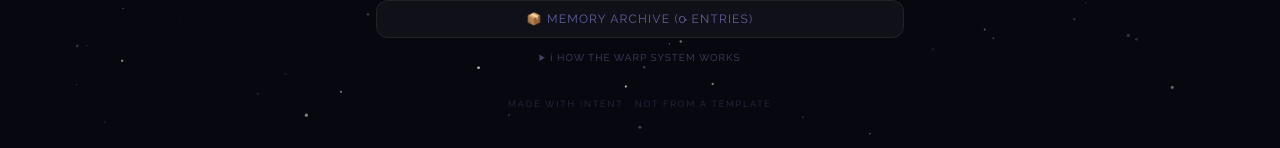
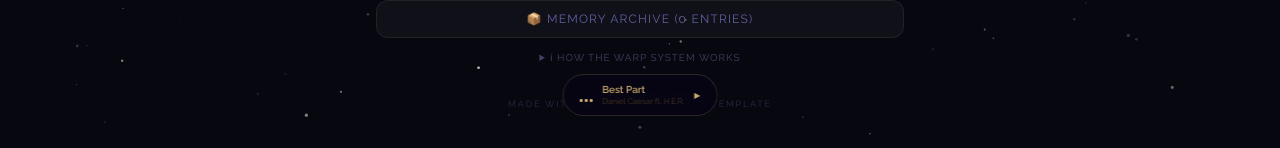
Before and after one commit to ammarsiregar-krdv/warp-anniversary, a Next.js app: page / in a window 1280 px wide. Shown: the part 664-812 px from the top of the page. Built offline with nearby package versions, Linux system fonts and the light colour scheme; no server answers; the database is empty.

Commit message:
feat: Add one month anniv final

```diff
--- a/src/app/page.tsx
+++ b/src/app/page.tsx
@@ -10,6 +10,7 @@ import PityBar             from "@/components/PityBar";
 import InventoryPanel      from "@/components/InventoryPanel";
 import SpecialOfferBanner  from "@/components/SpecialOfferBanner";
 import AnniversaryModal    from "@/components/AnniversaryModal";
+import MusicPlayer         from "@/components/MusicPlayer";
 import type { WarpItem }   from "@/lib/types";
 
 // ── Item pool — inline so no extra fetch needed ───────────────
@@ -22,6 +23,7 @@ export default function Home() {
   const [showInventory, setShowInventory] = useState(false);
   const [lastPull, setLastPull]     = useState<{ item: WarpItem; rarity: number } | null>(null);
   const [showAnniversary, setShowAnniversary] = useState(false);
+  const [musicAutoStart, setMusicAutoStart]   = useState(false);
 
   // Show anniversary modal on June 1st (once per device)
   useEffect(() => {
@@ -65,6 +67,7 @@ export default function Home() {
     if (!state || animating) return;
     localStorage.setItem("anniversary_claimed", "true");
     setShowAnniversary(false);
+    setMusicAutoStart(true);
     setAnimating(true);
     const { nextState, item } = claimAnniversaryGift(state, itemPool as any);
     await persist(nextState);
@@ -73,6 +76,7 @@ export default function Home() {
 
   function handleAnniversaryClose() {
     setShowAnniversary(false);
+    setMusicAutoStart(true);
   }
 
   async function handleClaimOffer() {
@@ -302,6 +306,9 @@ export default function Home() {
         )}
       </AnimatePresence>
 
+      {/* ── MUSIC PLAYER ── */}
+      <MusicPlayer autoStart={musicAutoStart} />
+
       {/* ── INVENTORY DRAWER ── */}
       <InventoryPanel
         open={showInventory}
--- /dev/null
+++ b/src/components/MusicPlayer.tsx
@@ -0,0 +1,180 @@
+"use client";
+import { useEffect, useRef, useState } from "react";
+import { motion, AnimatePresence } from "framer-motion";
+
+interface Props {
+  /** Set to true after the first confirmed user interaction (e.g. modal dismissed).
+   *  Browsers allow audio autoplay once a user gesture has occurred on the page. */
+  autoStart?: boolean;
+}
+
+const VIDEO_ID = "vBy7FaapGRo";
+const YT_ORIGIN = "https://www.youtube.com";
+
+export default function MusicPlayer({ autoStart = false }: Props) {
+  const iframeRef   = useRef<HTMLIFrameElement>(null);
+  const [playing, setPlaying]   = useState(false);
+  const [visible, setVisible]   = useState(false);
+  const [expanded, setExpanded] = useState(false);
+  const started = useRef(false);
+
+  // ── postMessage bridge to YouTube IFrame API ──────────────────
+  function ytCmd(func: string) {
+    iframeRef.current?.contentWindow?.postMessage(
+      JSON.stringify({ event: "command", func, args: "" }),
+      YT_ORIGIN
+    );
+  }
+
+  // ── Reveal the pill after 1.2s so it doesn't flash immediately ─
+  useEffect(() => {
+    const t = setTimeout(() => setVisible(true), 1200);
+    return () => clearTimeout(t);
+  }, []);
+
+  // ── Auto-start after first user gesture (e.g. modal dismissed) ─
+  useEffect(() => {
+    if (!autoStart || started.current) return;
+    started.current = true;
+    // Brief delay to let the iframe finish loading
+    const t = setTimeout(() => {
+      ytCmd("playVideo");
+      setPlaying(true);
+    }, 700);
+    return () => clearTimeout(t);
+  // eslint-disable-next-line react-hooks/exhaustive-deps
+  }, [autoStart]);
+
+  function toggle() {
+    if (playing) {
+      ytCmd("pauseVideo");
+      setPlaying(false);
+    } else {
+      ytCmd("playVideo");
+      setPlaying(true);
+    }
+    // mark started so autoStart effect doesn't double-fire
+    started.current = true;
+  }
+
+  const barHeights = [
+    [3, 12, 6, 14, 3],
+    [8, 4, 13, 5, 8],
+    [5, 11, 4, 10, 5],
+  ];
+
+  return (
+    <>
+      {/* ── Hidden YouTube iframe (1×1 px, offscreen) ─────────── */}
+      <iframe
+        ref={iframeRef}
+        src={`${YT_ORIGIN}/embed/${VIDEO_ID}?enablejsapi=1&loop=1&playlist=${VIDEO_ID}&controls=0&disablekb=1&modestbranding=1`}
+        allow="autoplay"
+        style={{
+          position: "fixed",
+          top:      -2,
+          left:     -2,
+          width:    1,
+          height:   1,
+          opacity:  0,
+          pointerEvents: "none",
+        }}
+        title="Background Music"
+      />
+
+      {/* ── Floating music pill ────────────────────────────────── */}
+      <AnimatePresence>
+        {visible && (
+          <motion.div
+            className="fixed z-40"
+            style={{ bottom: 20, x: "-50%", left: "50%" }}
+            initial={{ y: 32, opacity: 0 }}
+            animate={{ y: 0, opacity: 1 }}
+            exit={{ y: 32, opacity: 0 }}
+            transition={{ type: "spring", damping: 22, stiffness: 160, delay: 0 }}
+          >
+            <motion.div
+              className="flex items-center gap-2.5 px-4 py-2.5 rounded-full cursor-pointer select-none"
+              style={{
+                background:    "rgba(7,5,20,0.88)",
+                border:        "1px solid rgba(200,169,110,0.2)",
+                backdropFilter:"blur(16px)",
+                WebkitBackdropFilter: "blur(16px)",
+              }}
+              onClick={toggle}
+              onMouseEnter={() => setExpanded(true)}
+              onMouseLeave={() => setExpanded(false)}
+              whileHover={{
+                borderColor: "rgba(200,169,110,0.45)",
+                boxShadow:   "0 0 28px rgba(200,169,110,0.08)",
+              }}
+              whileTap={{ scale: 0.96 }}
+              transition={{ duration: 0.2 }}
+            >
+              {/* ── Animated bars ── */}
+              <div className="flex items-end gap-[2.5px]" style={{ height: 14 }}>
+                {barHeights.map((frames, i) => (
+                  <motion.div
+                    key={i}
+                    style={{
+                      width:      2.5,
+                      borderRadius: 1,
+                      background: "#C8A96E",
+                      originY:    1,
+                    }}
+                    animate={
+                      playing
+                        ? { height: frames.map(h => `${h}px`) }
+                        : { height: "3px" }
+                    }
+                    transition={
+                      playing
+                        ? {
+                            duration:    0.55 + i * 0.1,
+                            delay:       i * 0.13,
+                            repeat:      Infinity,
+                            ease:        "easeInOut",
+                            repeatType:  "mirror",
+                          }
+                        : { duration: 0.25, ease: "easeOut" }
+                    }
+                  />
+                ))}
+              </div>
+
+              {/* ── Song info ── */}
+              <motion.div
+                style={{ overflow: "hidden" }}
+                animate={{ width: expanded || playing ? "auto" : "auto" }}
+              >
+                <p
+                  className="text-[10px] font-semibold leading-none mb-0.5 whitespace-nowrap"
+                  style={{ color: "#C8A96E" }}
+                >
+                  Best Part
+                </p>
+                <p
+                  className="text-[8px] leading-none whitespace-nowrap"
+                  style={{ color: "#4a3820" }}
+                >
+                  Daniel Caesar ft. H.E.R.
+                </p>
+              </motion.div>
+
+              {/* ── Play / pause icon ── */}
+              <motion.span
+                key={playing ? "pause" : "play"}
+                initial={{ opacity: 0, scale: 0.6 }}
+                animate={{ opacity: 1, scale: 1 }}
+                transition={{ duration: 0.15 }}
+                style={{ color: "#C8A96E", fontSize: 8, lineHeight: 1 }}
+              >
+                {playing ? "⏸" : "▶"}
+              </motion.span>
+            </motion.div>
+          </motion.div>
+        )}
+      </AnimatePresence>
+    </>
+  );
+}
```
